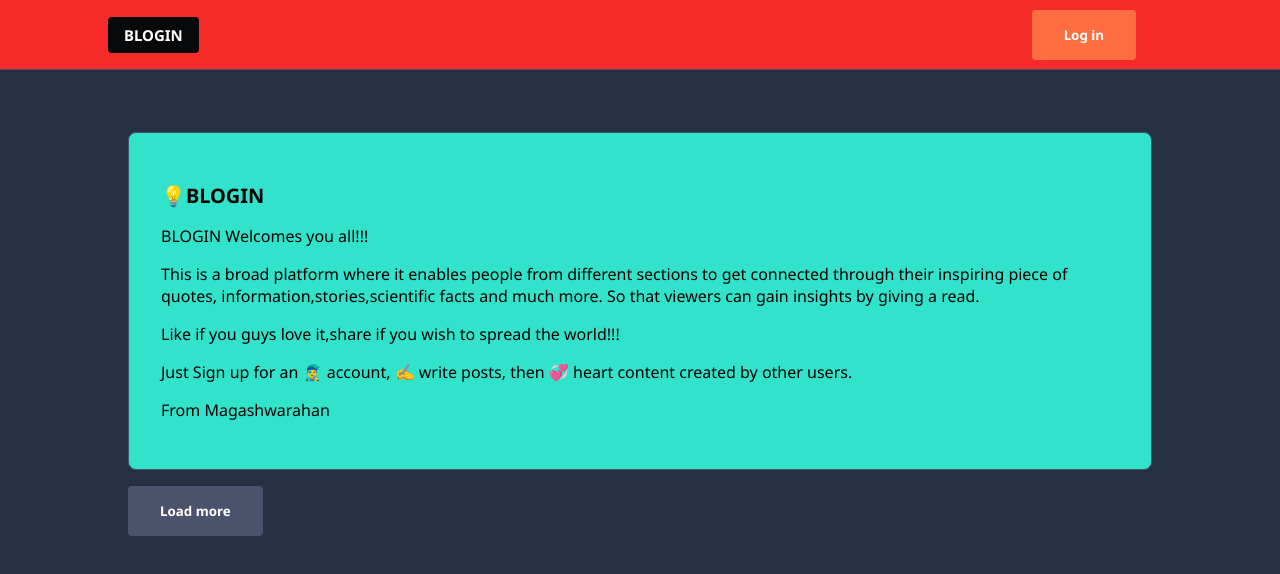
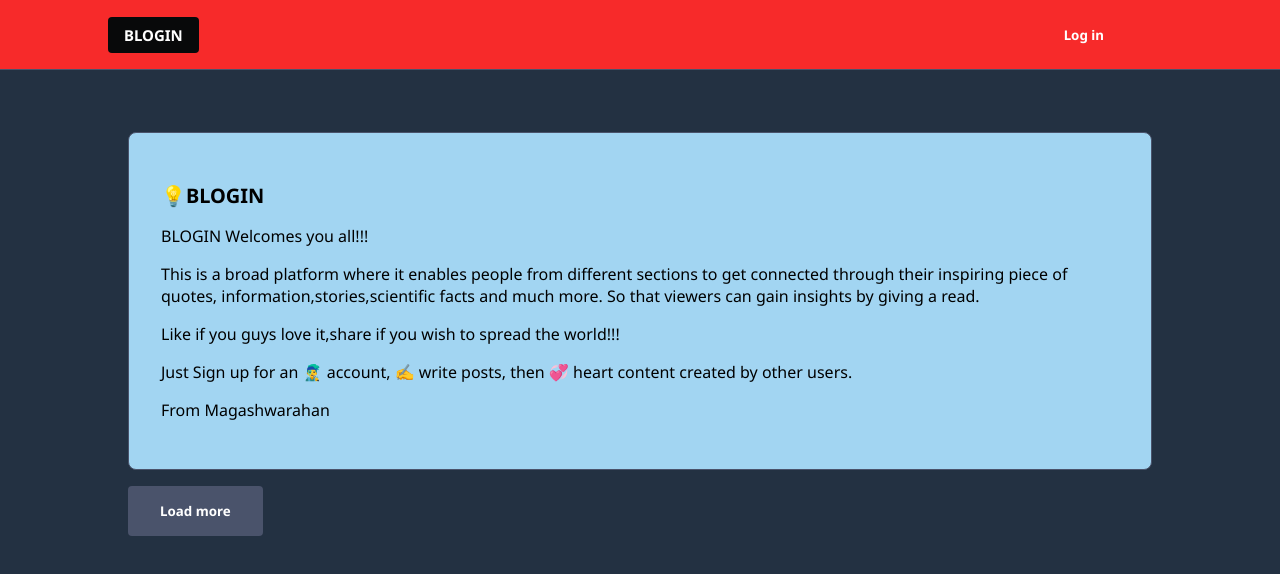
Before and after one commit to Magashwarahan/BLOGIT, a Next.js app: page / in a window 1280 px wide. Shown: the top 574 px of the page. Built offline with nearby package versions, Linux system fonts and the light colour scheme; no server answers; the database is empty.

Commit message:
Update globals.css

```diff
--- a/styles/globals.css
+++ b/styles/globals.css
@@ -3,7 +3,7 @@
 :root {
   --color-bg:  #233142;
   --color-text: #08090a;
-  --color-blue: #ff6e40;
+  --color-blue: #d6e4fo;
   --color-red: #df3b3b;
   --color-green: rgb(14, 173, 0);
   --color-gray:  #4a536b;
@@ -192,7 +192,7 @@ button.btn-logo {
 }
 
 .card-info {
-  background-color: #30e3ca;
+  background-color: #a2d5f2;
   color: black;
 }
 
```
